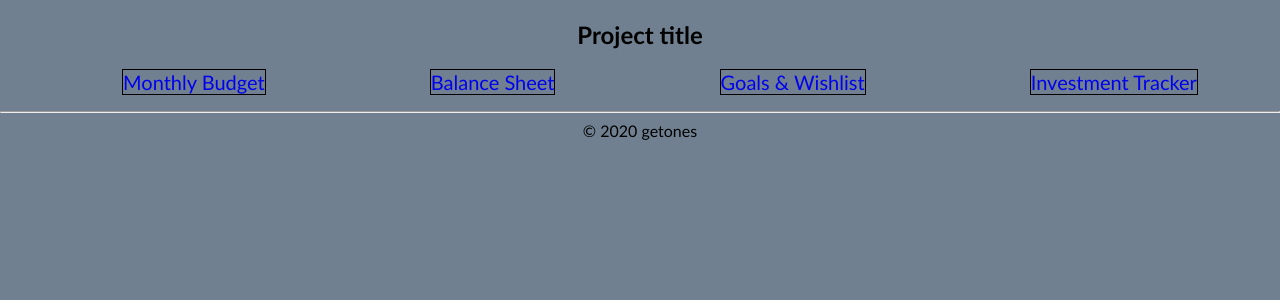
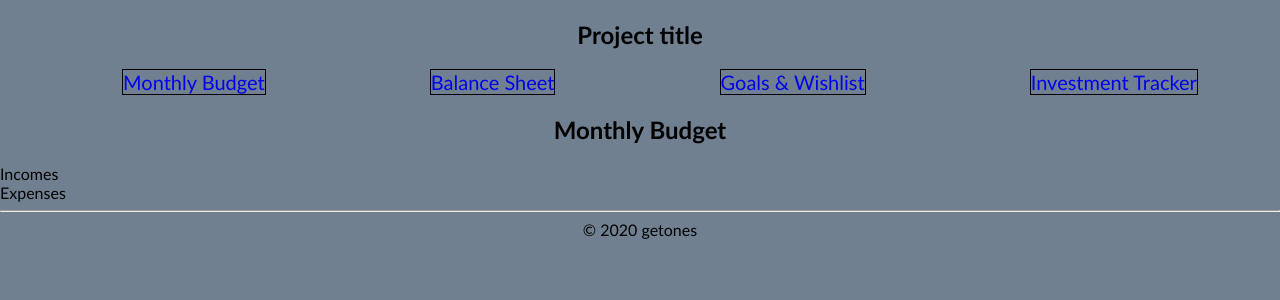
Before and after one commit to brhymer/TabulaAurea-frontend, a React (Create React App) app: page /month in a window 1280 px wide. Shown: the top 300 px of the page. Built offline with nearby package versions, Linux system fonts and the light colour scheme.

Commit message:
fixes some errors with App.js, routes, MonthContainer, and adds react-router-dom

```diff
--- a/package.json
+++ b/package.json
@@ -8,6 +8,7 @@
     "@testing-library/user-event": "^7.2.1",
     "react": "^16.13.1",
     "react-dom": "^16.13.1",
+    "react-router-dom": "^5.2.0",
     "react-scripts": "3.4.1"
   },
   "scripts": {
--- a/src/App.js
+++ b/src/App.js
@@ -1,7 +1,7 @@
 import React from 'react';
 
 import Header from './components/Header';
-import routes from '../config/routes';
+import routes from './config/routes';
 import Footer from './components/Footer';
 import './App.css';
 
--- a/src/components/MonthContainer.js
+++ b/src/components/MonthContainer.js
@@ -1,4 +1,6 @@
 import React, { Component } from 'react';
+import Incomes from './Incomes';
+import Expenses from './Expenses';
 
 class MonthContainer extends Component {
     render() {
--- a/src/config/routes.js
+++ b/src/config/routes.js
@@ -1,6 +1,6 @@
 import React from 'react';
 import { Switch, Route } from 'react-router-dom';
-import Month from '../components/Month';
+import MonthContainer from '../components/MonthContainer';
 import AsLi from '../components/AsLi';
 import Goals from '../components/Goals';
 import Stock from '../components/Stock';
@@ -8,7 +8,7 @@ import Stock from '../components/Stock';
 export default (
     <Switch>
         <section className="cont">
-            <Route path='/month' component = { Month } />
+            <Route path='/month' component = { MonthContainer } />
             <Route path='/asli' component = { AsLi } />
             <Route path='/goals' component = { Goals } />
             <Route path='/invest' component = { Stock } />
```
Also changed, not shown: 1 other file (tests, documents, lock files or other folders).
